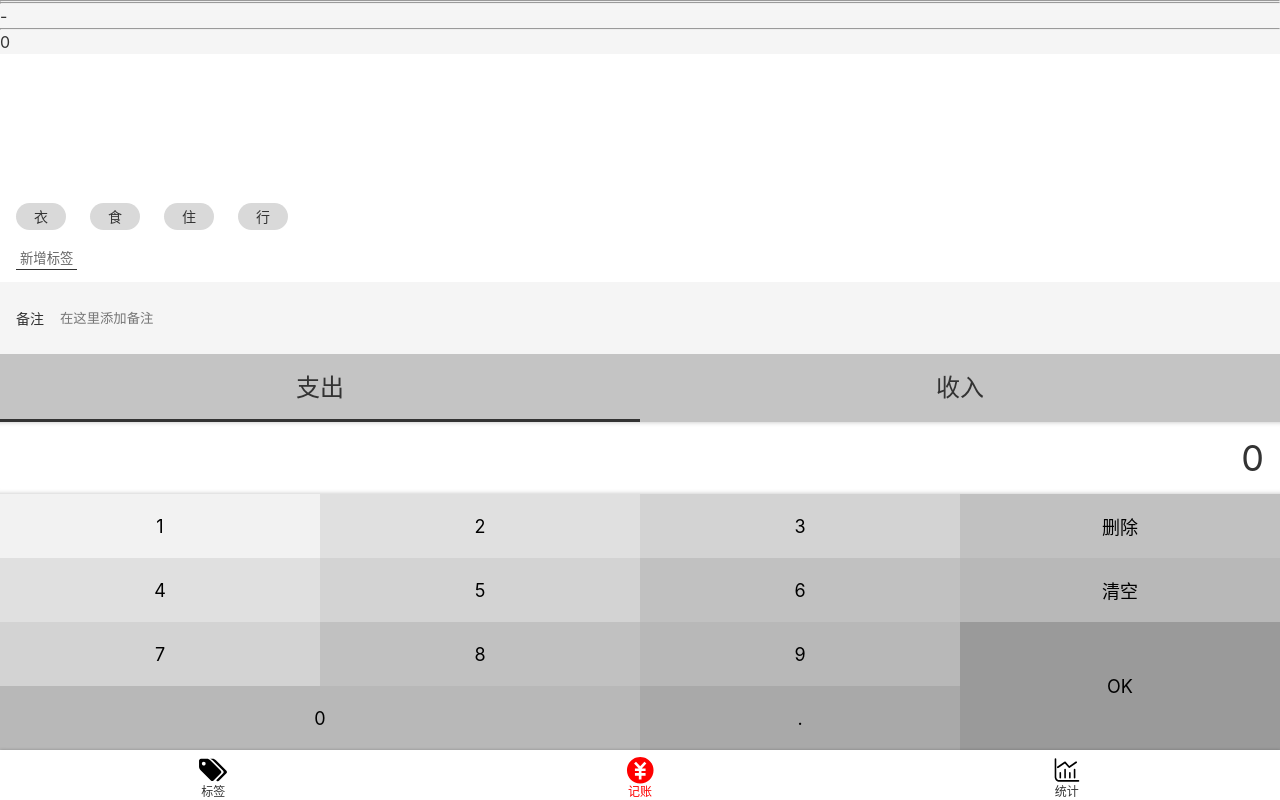
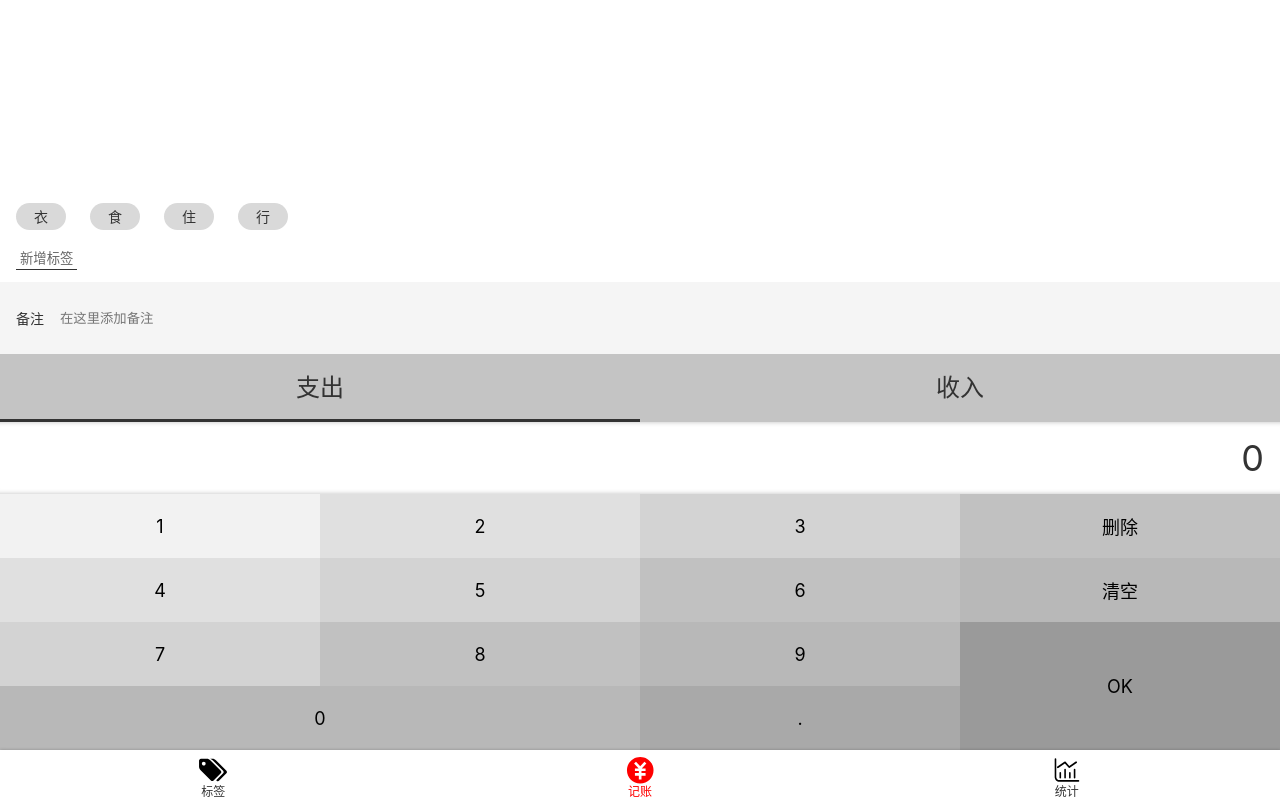
Before and after one commit to maple436/cuttle-money-react, a React app: page /#/money in a window 1280 px wide. Built offline with nearby package versions, Linux system fonts and the light colour scheme.

Commit message:
抽离 useTags 函数

```diff
--- /dev/null
+++ b/src/useTags.tsx
@@ -0,0 +1,8 @@
+import {useState} from 'react';
+
+const useTags = () => {
+  const [tags, setTags] = useState<string[]>(['衣', '食', '住', '行']);
+  return {tags, setTags};
+};
+
+export {useTags};
--- a/src/views/Money.tsx
+++ b/src/views/Money.tsx
@@ -27,13 +27,6 @@
 
   return (
     <MyLayout>
-      {selected.tags.join(',')}
-      <hr/>
-      {selected.note}
-      <hr/>
-      {selected.category}
-      <hr/>
-      {selected.amount}
       <TagsSection value={selected.tags}
                    onChange={tags => onChange({tags})}>
       </TagsSection>
--- a/src/views/Money/TagsSection.tsx
+++ b/src/views/Money/TagsSection.tsx
@@ -1,5 +1,6 @@
 import styled from 'styled-components';
-import React, {useState} from 'react';
+import React from 'react';
+import {useTags} from '../../useTags';
 
 
 const Wrapper = styled.section`
@@ -42,7 +43,7 @@
   onChange: (selected: string[]) => void
 }
 const TagsSection: React.FC<Props> = (props) => {
-  const [tags, setTags] = useState<string[]>(['衣', '食', '住', '行']);
+  const {tags,setTags}=useTags();
   const selectedTags = props.value;
 
 
--- a/src/views/Tags.tsx
+++ b/src/views/Tags.tsx
@@ -1,10 +1,16 @@
 import Layout from '../components/Layout';
 import React from 'react';
+import {useTags} from '../useTags';
 
 function Tags() {
+  const {tags,setTags}=useTags();
+
   return (
     <Layout>
-      <h2>标签页面</h2>
+      <ol>
+        {tags.map(tag=>
+        <li key={tag}>{tag}</li>)}
+      </ol>
     </Layout>
   );
 }
```
